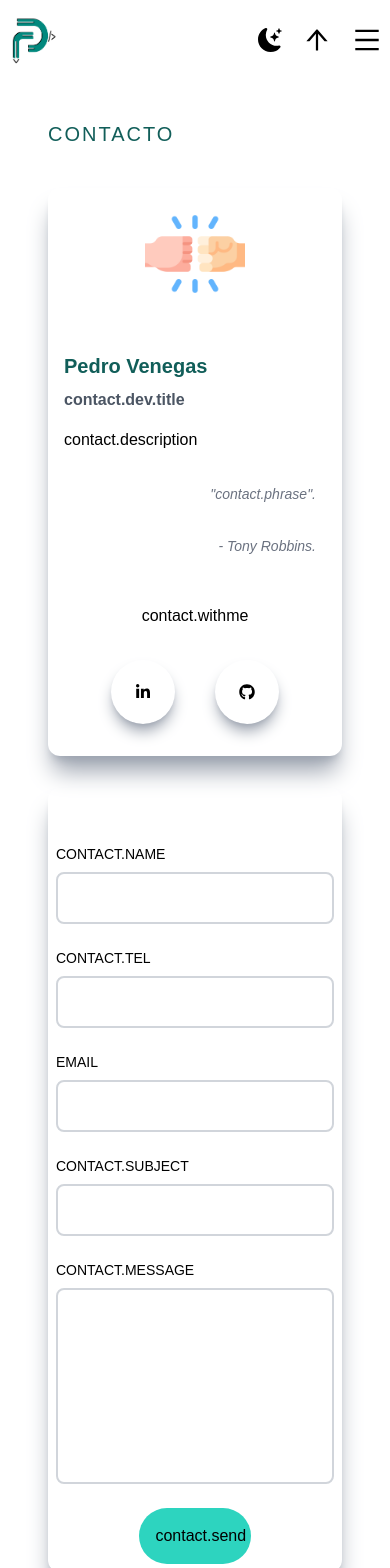
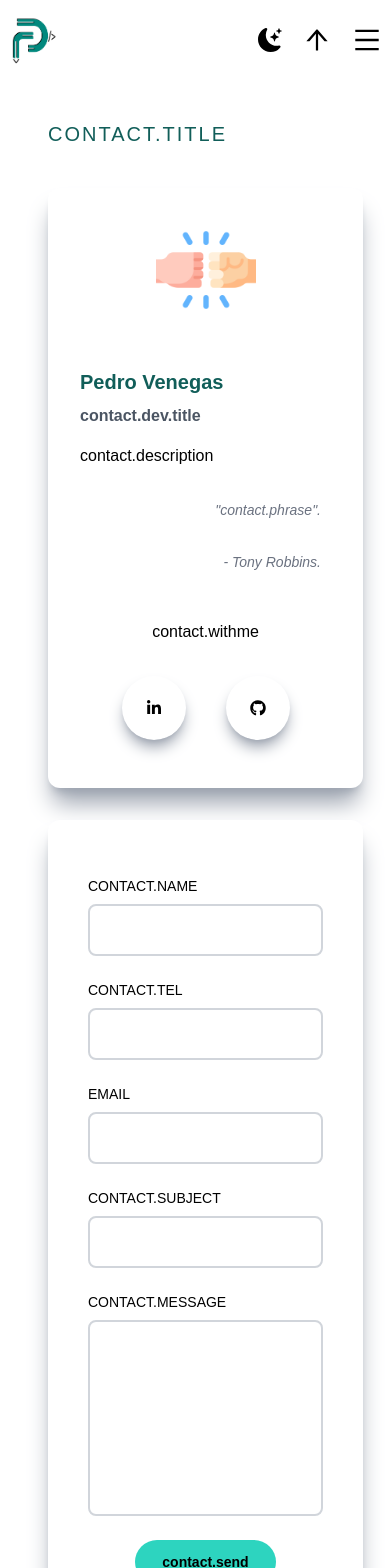
Before and after one commit to pvenegas30/portafolio-pedro-venegas-act, a Next.js app: page /contact in a window 390 px wide. Shown: the top 1568 px of the page. Built offline with nearby package versions, Linux system fonts and the light colour scheme.

Commit message:
Portafolio 3.7

```diff
--- a/pages/components/Contacto.jsx
+++ b/pages/components/Contacto.jsx
@@ -9,17 +9,17 @@ export const Contacto = () => {
   const { t, i18n } = useTranslation();
 
   return (
-    <div className='flex flex-col justify-center w-full h-full px-10 pb-[400px] lg:px-[140px]'>
+    <div className='dark:bg-gray-900  file:flex flex-col justify-center w-full h-full px-10 pb-[400px] lg:px-[140px]'>
       <div id='contact' className='w-full lg:h-screen'>
         <div className='max-w-[1240px] m-auto px-2 py-14 w-full '>
-          <p className='mt-16 mb-10 text-xl tracking-widest uppercase text-teal-800'>
-            Contacto
+          <p className='mt-16 mb-10 text-xl tracking-widest uppercase text-teal-800 dark:text-teal-400'>
+            {t("contact.title")}
           </p>
 
           <div className='grid lg:grid-cols-5 gap-8'>
             {/* left */}
-            <div className='flex justify-center flex-col col-span-3 lg:col-span-2 w-full h-full shadow-xl shadow-gray-400 rounded-xl p-4'>
-              <div className='flex justify-center flex-col lg:p-4 h-full '>
+            <div className='bg-white flex justify-center flex-col col-span-3 lg:col-span-2 w-full h-full shadow-xl shadow-gray-400 dark:shadow-gray-800 dark:bg-gray-100 rounded-xl p-4 md:px-16 lg:px-5'>
+              <div className='flex justify-center flex-col p-4 h-full '>
                 <div className='flex justify-center pb-10'>
                   <Image
                     className='w-[100px] h-[100px] rounded-xl hover:scale-105 ease-in duration-300'
@@ -74,8 +74,8 @@ export const Contacto = () => {
             </div>
 
             {/* right */}
-            <div className='col-span-3 w-full h-auto shadow-xl shadow-gray-400 rounded-xl lg:p-4'>
-              <div className='pt-10 p-2'>
+            <div className='bg-white col-span-3 w-full h-auto shadow-xl shadow-gray-400 dark:shadow-gray-800 dark:bg-gray-100 rounded-xl lg:p-4'>
+              <div className='pt-10 p-2 px-10 lg:px-3'>
                 <form
                   action='https://getform.io/f/08ebcd37-f5b5-45be-8c13-714f011ce060'
                   method='POST'
@@ -133,7 +133,7 @@ export const Contacto = () => {
                   </div>
 
                   <div className='w-full flex justify-center'>
-                    <button className=' w-[40%] rounded-full p-4 text-black mt-4 bg-teal-400'>
+                    <button className='text-sm font-bold w-[60%] md:w-[40%] rounded-full p-3 md:p-4 text-black mt-4 bg-teal-400'>
                       {t("contact.send")}
                     </button>
                   </div>
--- a/pages/components/Inicio.jsx
+++ b/pages/components/Inicio.jsx
@@ -68,10 +68,6 @@ export const Inicio = () => {
           </button>
         </Link>
       </div>
-
-      <div>
-        <Idioma />
-      </div>
     </div>
   );
 };
```
